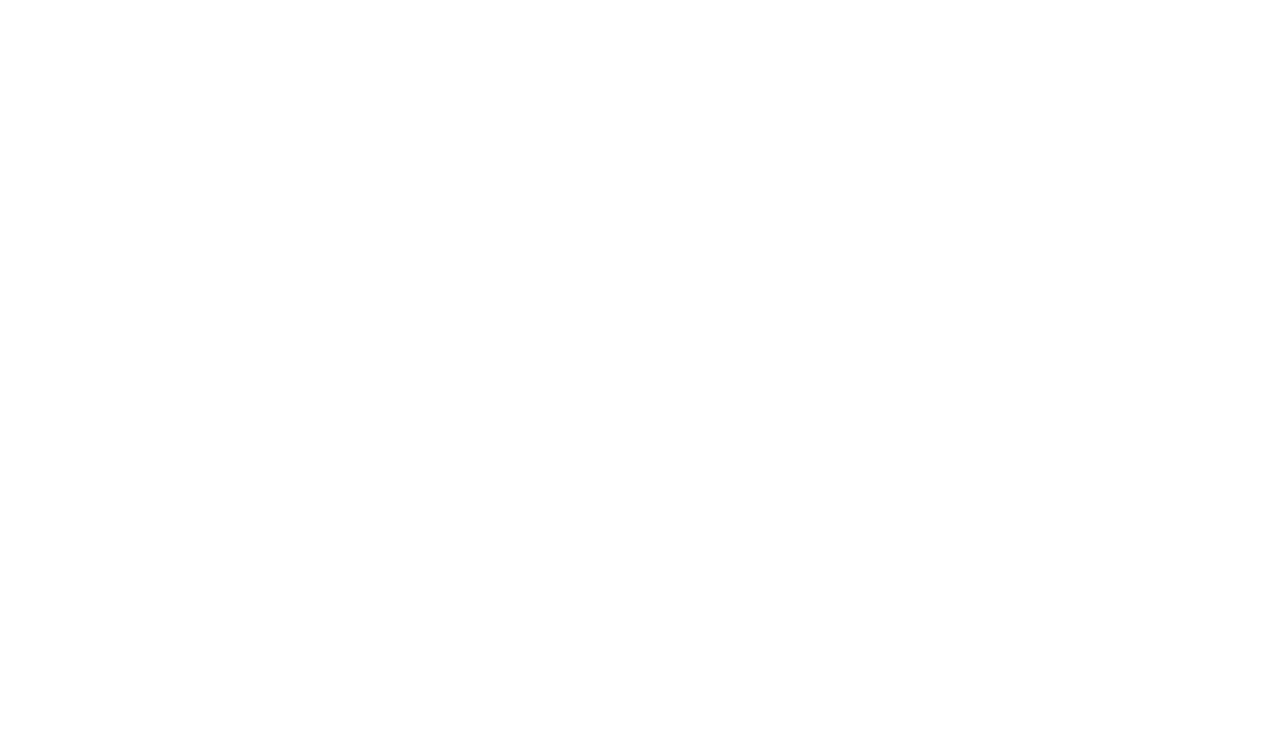
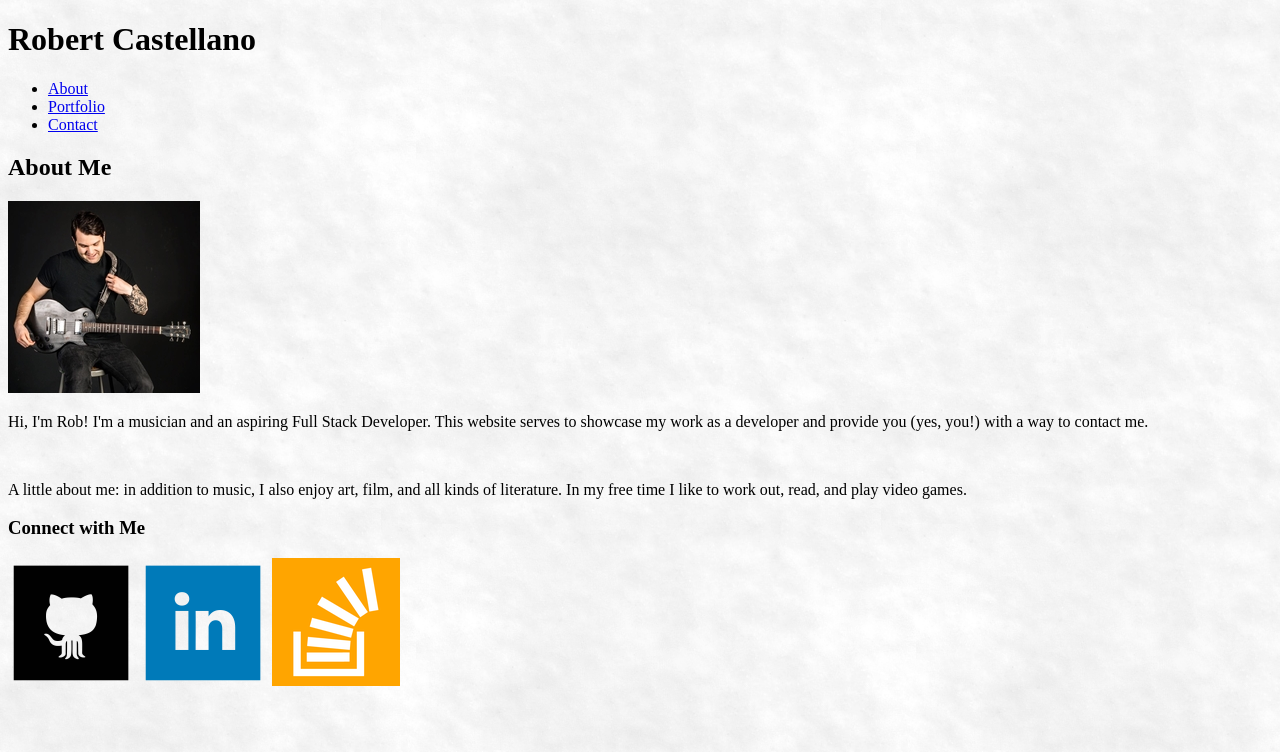
Before and after one commit to FalconRC/Basic-Portfolio, a plain HTML site: page index.html in a window 1280 px wide. Drawn offline with Linux system fonts and the light colour scheme.

Commit message:
Updated html and css files

```diff
--- a/assets/css/style.css
+++ b/assets/css/style.css
@@ -0,0 +1,3 @@
+body {
+	background-image: url(../images/nice_snow_background.png);
+}
--- a/index.html
+++ b/index.html
@@ -3,13 +3,46 @@
 
 <head>
 	<meta charset="UTF-8">
-	<title></title>
-	<link rel="stylesheet" type="text/css" href="">
+	<title>Robert Castellano</title>
+	<link rel="stylesheet" type="text/css" href="assets/css/style.css">
 
 </head>
 
 <body>
 
+	<h1>Robert Castellano</h1>
+
+	<div class="navigation">
+		<ul>
+			<li><a href="#">About</a></li>
+			<li><a href="#">Portfolio</a></li>
+			<li><a href="#">Contact</a></li>
+		</ul>
+	</div>
+
+	<h2>About Me</h2>
+
+	<img src="assets/images/profile_01.jpg">
+
+	<p>Hi, I'm Rob! I'm a musician and an aspiring Full Stack Developer. This website serves
+	   to showcase my work as a developer and provide you (yes, you!) with a way to contact
+	   me.</p>
+
+	<br />
+
+	<p>A little about me: in addition to music, I also enjoy art, film, and all kinds of literature.
+	   In my free time I like to work out, read, and play video games.</p>
+
+	<h3>Connect with Me</h3>
+
+	<a href="https://github.com/FalconRC/" target="blank">
+		<img src="assets/images/github_icon.png"></a>
+	<a href="https://www.linkedin.com/in/robert-castellano-a422a519/" target="blank">
+		<img src="assets/images/linkedin_icon.png"></a>
+	<a href="https://stackoverflow.com/users/8600270/robert-castellano?tab=profile" target="blank">
+		<img src="assets/images/stackoverflow_icon.png">
+
+
 </body>
 
 </html>
```
